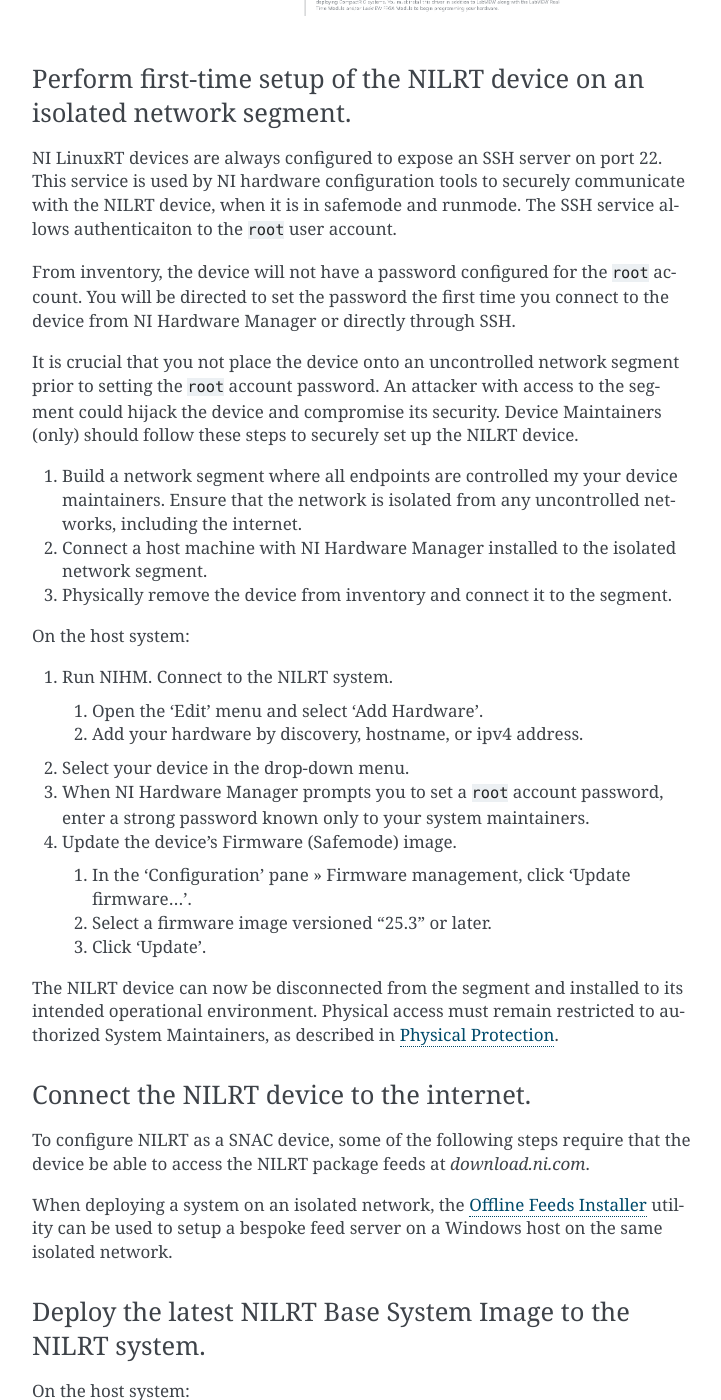
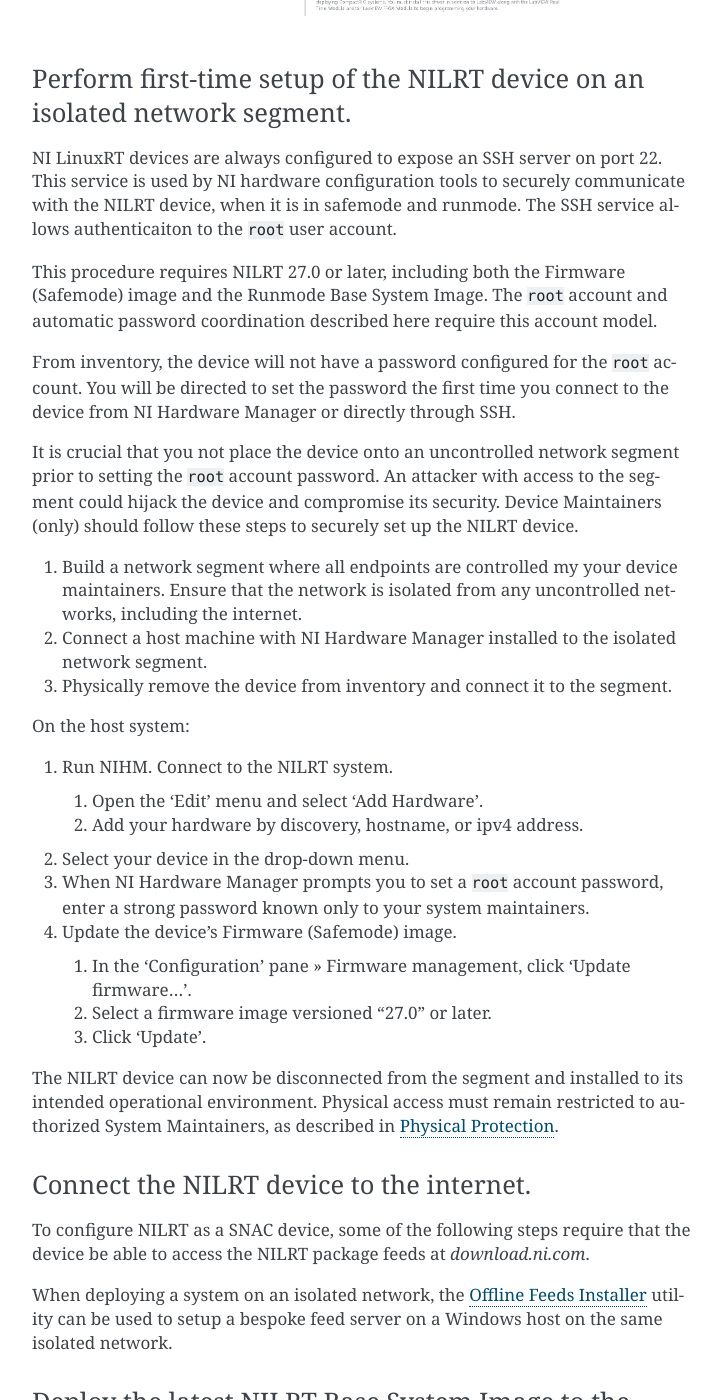
Before and after one commit to ni/nilrt-snac-guide, a Sphinx documentation site: the page built from source/appendix_1.rst, in a window 1280 px wide and 1400 px high, scrolled down 6549 px. Shown: the whole window, without its empty margins (388-1109 px from the left). Built offline with Sphinx 7.4.7, drawn with Linux system fonts in a browser that asks for light colours; some of the changed text lies outside the part shown.

Commit message:
appendix_1: upgrade minimum versions to 27.0
This version of the setup instructions require NILRT 27.0 or later, so
that we are post-ni-auth-deprecation.

Signed-off-by: Alex Stewart <alex.stewart@emerson.com>

```diff
--- a/source/appendix_1.rst
+++ b/source/appendix_1.rst
@@ -243,6 +243,9 @@
 This service is used by NI hardware configuration tools to securely communicate with the NILRT device, when it is in safemode and runmode.
 The SSH service allows authenticaiton to the ``root`` user account.
 
+This procedure requires NILRT 27.0 or later, including both the Firmware (Safemode) image and the Runmode Base System Image.
+The ``root`` account and automatic password coordination described here require this account model.
+
 From inventory, the device will not have a password configured for the ``root`` account.
 You will be directed to set the password the first time you connect to the device from NI Hardware Manager or directly through SSH.
 
@@ -267,7 +270,7 @@
 #.  Update the device's Firmware (Safemode) image.
 
     #. In the 'Configuration' pane » Firmware management, click 'Update firmware...'.
-    #. Select a firmware image versioned "25.3" or later.
+    #. Select a firmware image versioned "27.0" or later.
     #. Click 'Update'.
 
 
@@ -308,7 +311,7 @@
 #.  Install the latest NILRT Base System Image.
 
     #. In the 'Configuration' pane, click 'Manage software...'.
-    #. When prompted, choose a Linux RT System Image versioned "2025 Q2" and click 'OK'.
+    #. When prompted, choose a Linux RT System Image versioned "2027Q1" or later and click 'OK'.
 
 #.  Install software
 
```
